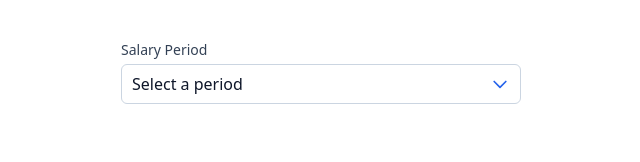
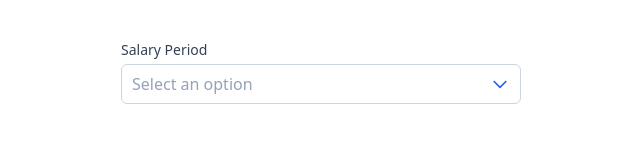
Before and after one commit to aadityarajkumawat/React-dropdown_Dmitry, a Next.js app: page / in a window 1280 px wide. Shown: the top 162 px of the page, without its empty margins (319-959 px from the left). Built offline with nearby package versions, Linux system fonts and the light colour scheme.

Commit message:
revised added focus to input and added using placeholder instead of slicing: v2

```diff
--- a/components/FormDropdown.tsx
+++ b/components/FormDropdown.tsx
@@ -5,7 +5,7 @@ import {
   SearchIcon,
 } from "@heroicons/react/outline";
 import Fuse from "fuse.js";
-import { FC, Fragment, ReactNode, useState } from "react";
+import { FC, Fragment, ReactNode, useEffect, useRef, useState } from "react";
 import { usePopper } from "react-popper";
 import { classNames } from "../utils";
 import { Button } from "./Button";
@@ -37,6 +37,7 @@ export interface FormDropdownProps {
 
 export const FormDropdown: FC<FormDropdownProps> = (props) => {
   const [query, setQuery] = useState("");
+  const dropdownInputRef = useRef<HTMLInputElement | null>(null);
   const [referenceElement, setReferenceElement] = useState<HTMLElement>();
   const [popperElement, setPopperElement] = useState<HTMLElement>();
   const { styles, attributes } = usePopper(referenceElement, popperElement, {
@@ -46,14 +47,19 @@ export const FormDropdown: FC<FormDropdownProps> = (props) => {
   if (props.items.length === 0) {
     throw new Error("FormDropdown must have at least one item");
   }
-  const items = props.items.slice(1);
 
-  const fuse = new Fuse(items, { includeScore: true, keys: ["name"] });
+  const fuse = new Fuse(props.items, { includeScore: true, keys: ["name"] });
 
   const filteredResults =
     query === ""
       ? props.items
       : fuse.search(query).map((res) => ({ ...res.item }));
+
+  useEffect(() => {
+    if (dropdownInputRef.current) {
+      dropdownInputRef.current.focus();
+    }
+  }, [popperElement]);
 
   return (
     <div className={props.className}>
@@ -67,6 +73,7 @@ export const FormDropdown: FC<FormDropdownProps> = (props) => {
           </label>
         )}
         <Listbox
+          defaultValue={"Select"}
           multiple={false}
           disabled={props.disabled}
           value={props.value?.value}
@@ -83,7 +90,8 @@ export const FormDropdown: FC<FormDropdownProps> = (props) => {
               className={classNames(
                 props.buttonClassName ?? "",
                 FormStyles({ disabled: props.disabled, hasError: false }),
-                "!shadow-none !rounded-md "
+                "!shadow-none !rounded-md ",
+                "placeholder-black"
               )}
             >
               <span className="block truncate">
@@ -115,6 +123,7 @@ export const FormDropdown: FC<FormDropdownProps> = (props) => {
               leaveTo="opacity-0"
             >
               <Listbox.Options
+                placeholder="Select an option"
                 className={classNames(
                   "absolute z-10 mt-2 max-h-[300px] w-full min-w-fit overflow-auto bg-white text-base shadow-lg ring-1 ring-black ring-opacity-5 focus:outline-none sm:text-sm rounded-t-md",
                   props.optionsContainerClassName
@@ -136,6 +145,7 @@ export const FormDropdown: FC<FormDropdownProps> = (props) => {
                     </div>
                     <input
                       value={query}
+                      ref={dropdownInputRef}
                       onChange={(e) => setQuery(e.target.value)}
                       type="text"
                       className="w-full border-none outline-none shadow-none focus-styles px-0 pl-0.5 rounded-tr-md"
--- a/pages/index.tsx
+++ b/pages/index.tsx
@@ -3,10 +3,6 @@ import { useState } from "react";
 import { DropdownItemProps, FormDropdown } from "../components/FormDropdown";
 
 export const items = [
-  {
-    name: "Select a period",
-    value: "-",
-  },
   {
     name: "Hourly",
     value: "hourly",
@@ -18,17 +14,18 @@ export const items = [
 ];
 
 const Home: NextPage = () => {
-  const [value, setValue] = useState<DropdownItemProps | undefined>(items[0]);
+  const [value, setValue] = useState<DropdownItemProps | undefined>(undefined);
 
   return (
     <div className="px-10 py-10">
       <FormDropdown
+        placeholder="Select an option"
         className="max-w-[400px] m-auto"
         label="Salary Period"
         id="about"
         items={items}
         value={value}
-        // search={true}
+        search={true}
         disabled={false}
         onChange={setValue}
       />
```
